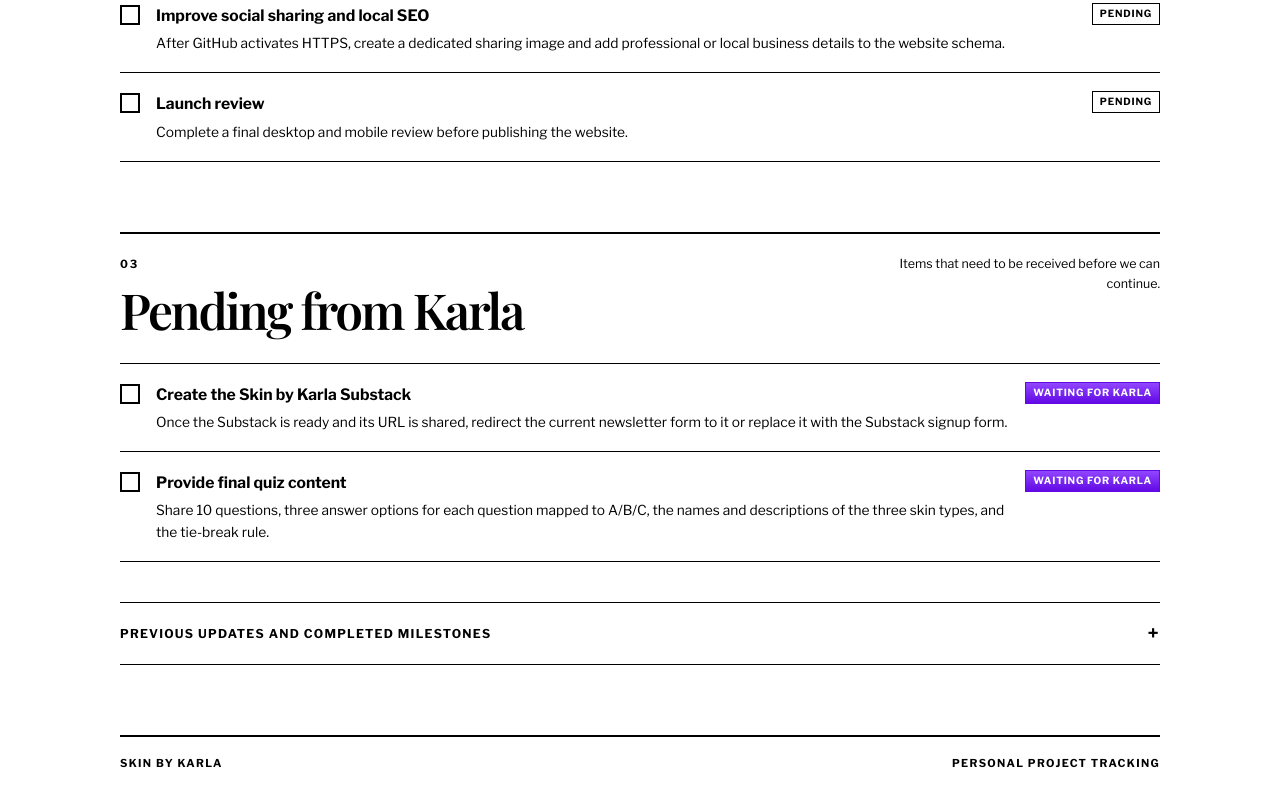
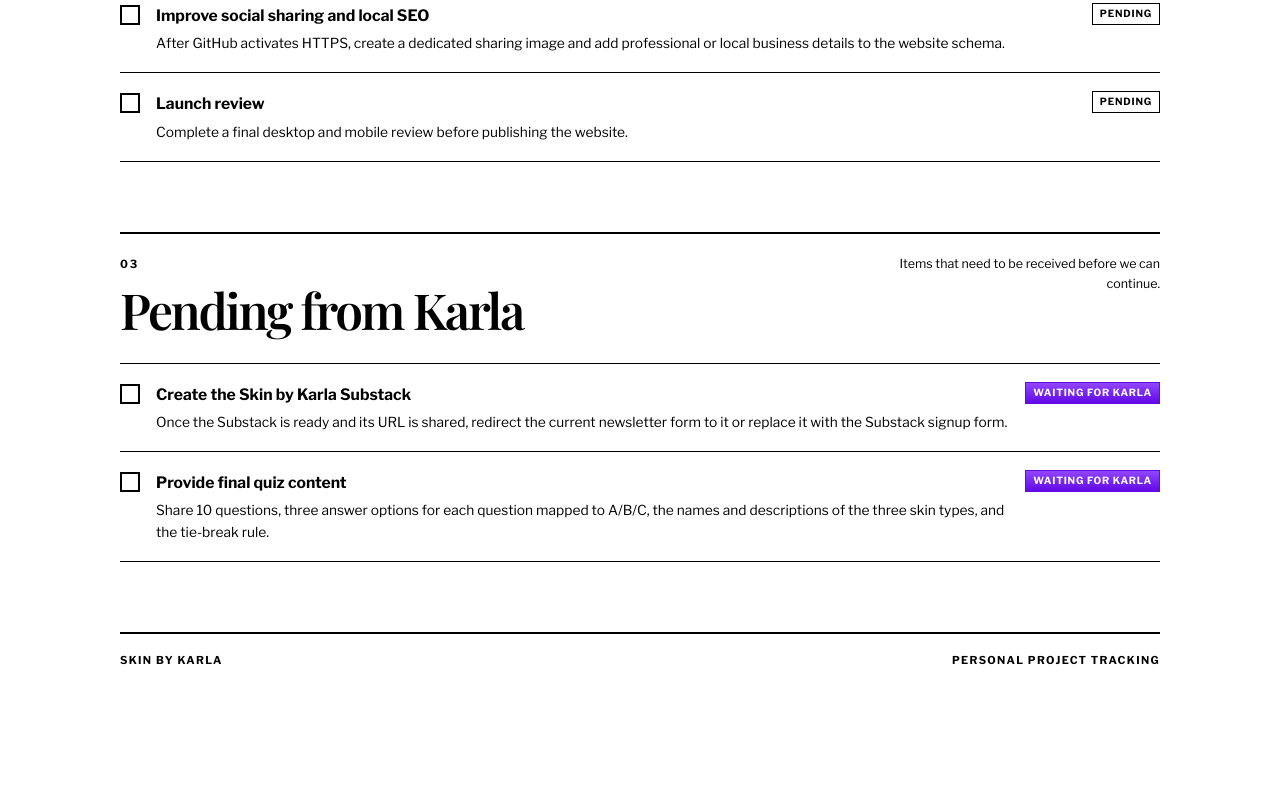
Before and after one commit to AJRAtoni/skin-by-karla, a plain HTML site: page work-status.html in a window 1280 px wide. Shown: the part 2098-2904 px from the top of the page. After the commit the page ends 2824 px from the top, so only its background shows below. Drawn offline with nearby package versions, Linux system fonts and the light colour scheme.

Commit message:
Remove archived updates section

```diff
--- a/work-status.html
+++ b/work-status.html
@@ -259,49 +259,6 @@
         background: var(--accent);
       }
 
-      .archive {
-        margin-top: 40px;
-        border-top: 1px solid var(--black);
-        border-bottom: 1px solid var(--black);
-      }
-
-      .archive summary {
-        display: flex;
-        align-items: center;
-        justify-content: space-between;
-        gap: 18px;
-        padding: 15px 0;
-        cursor: pointer;
-        font-size: 0.76rem;
-        font-weight: 700;
-        letter-spacing: 0.1em;
-        list-style: none;
-        text-transform: uppercase;
-      }
-
-      .archive summary::-webkit-details-marker {
-        display: none;
-      }
-
-      .archive summary::after {
-        content: "+";
-        font-size: 1.2rem;
-      }
-
-      .archive[open] summary::after {
-        content: "−";
-      }
-
-      .archive__content {
-        padding: 4px 0 22px;
-      }
-
-      .archive__content p {
-        max-width: 700px;
-        margin: 0;
-        font-size: 0.9rem;
-      }
-
       .footer {
         display: flex;
         justify-content: space-between;
@@ -553,15 +510,6 @@
           </ul>
         </section>
 
-        <details class="archive">
-          <summary>Previous updates and completed milestones</summary>
-          <div class="archive__content">
-            <p>
-              Add older meeting notes or superseded tasks here, keeping the main
-              page focused only on current work, approvals, and active decisions.
-            </p>
-          </div>
-        </details>
       </main>
 
       <footer class="footer">
```
